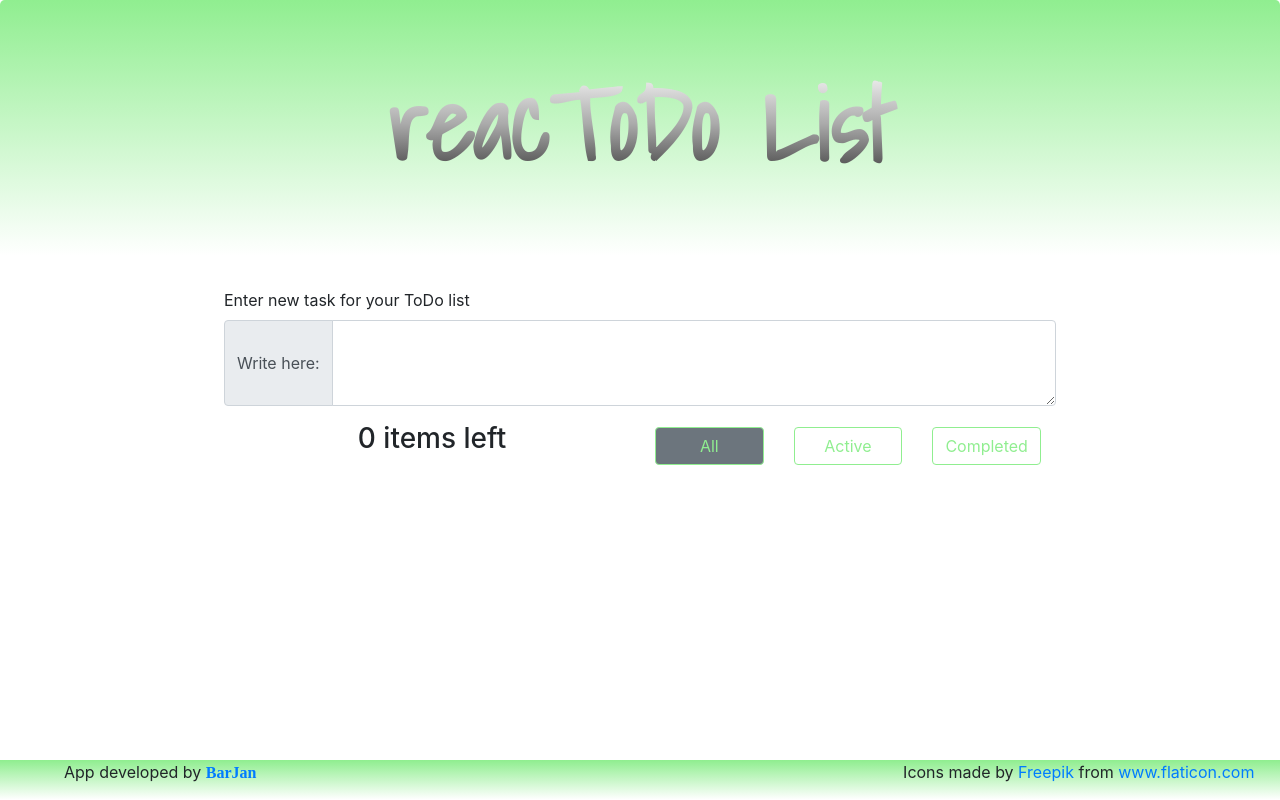
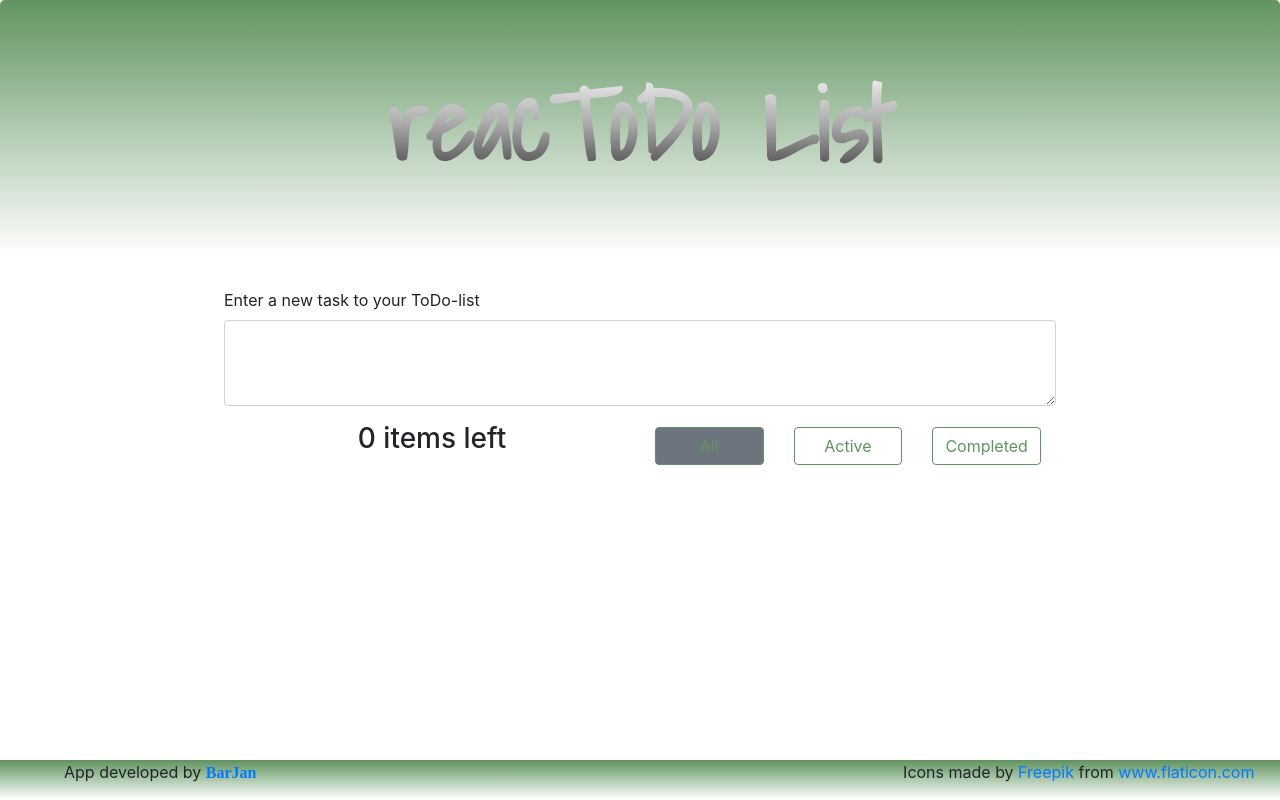
Before and after one commit to BarJan/todolist-app, a React (Create React App) app: page / in a window 1280 px wide. Built offline with nearby package versions, Linux system fonts and the light colour scheme.

Commit message:
footer style fixes

```diff
--- a/src/components/InputField/InputField.js
+++ b/src/components/InputField/InputField.js
@@ -17,13 +17,9 @@ function InputField(props){
 
     return(
         <Row>
-            <label htmlFor="basic-url">Enter new task for your ToDo list</label>
+            <label htmlFor="basic-url">Enter a new task to your ToDo-list</label>
             <InputGroup className="mb-3">
-                <InputGroup.Prepend>
-                    <InputGroup.Text id="basic-addon3">
-                        Write here:
-                    </InputGroup.Text>
-                </InputGroup.Prepend>
+
                 <FormControl id="basic-url" value={inputValue} aria-describedby="basic-addon3" as="textarea" rows={3} onKeyUp ={(e) =>{if (e.keyCode === 13) {
                                                                                                                 e.preventDefault();
                                                                                                                 addTask(e.target.value)
--- a/src/components/TodoCard/TodoCard.js
+++ b/src/components/TodoCard/TodoCard.js
@@ -13,7 +13,7 @@ function TodoCard (props){
                     <Button id="delete" type="button" onClick={()=> {todo.isComplete? removeT(todo.id) : setDeleteTask(true);}}>X</Button>
                 </Card>
                 {deleteTask ?
-                <Modal.Dialog>
+                <Modal show={deleteTask} onHide={setDeleteTask}>
                     <Modal.Header closeButton>
                         <Modal.Title>Delete Task</Modal.Title>
                     </Modal.Header>
@@ -27,7 +27,7 @@ function TodoCard (props){
                         <Button variant="secondary" onClick={()=> setDeleteTask(false)}>Cancel</Button>
                         <Button variant="primary" onClick={()=> {removeT(todo.id); setDeleteTask(false);}}>Delete</Button>
                     </Modal.Footer>
-                </Modal.Dialog>
+                </Modal>
                 : null}
             </Row>
 
--- a/src/index.css
+++ b/src/index.css
@@ -13,7 +13,7 @@ code {
 }
 
 #footer{
-  background-image:   linear-gradient( lightgreen 1%, white 99%);
+  background-image:   linear-gradient(  rgb(97, 148, 97) 1%, white 99%);
   z-index: 10;
   position: fixed;
   bottom: 0;
@@ -26,7 +26,7 @@ code {
   padding-right: 2vw;
 }
 
-@media screen and (max-width: 992px) {
+@media screen and (max-width: 772px) {
   #foot-credit{
     float: left;
     padding-left: 5vw;
--- a/src/pages/todoPage.css
+++ b/src/pages/todoPage.css
@@ -2,7 +2,7 @@
 
 
 .tpage .jumbotron{
-    background-image:   linear-gradient(180deg, lightgreen, white);
+    background-image:   linear-gradient(180deg, rgb(97, 148, 97),  white);
 }
 
 .tpage .jumbotron .container h1{
@@ -28,8 +28,8 @@
 
 .tpage .tpage-btns-row .btn{
     margin-top: 5px;
-    color: lightgreen;
-    border-color: lightgreen;
+    color:  rgb(97, 148, 97);
+    border-color:  rgb(97, 148, 97);
     text-align: center;
     width: 100%;
 }
```
Also changed, not shown: 1 other file (tests, documents, lock files or other folders).
